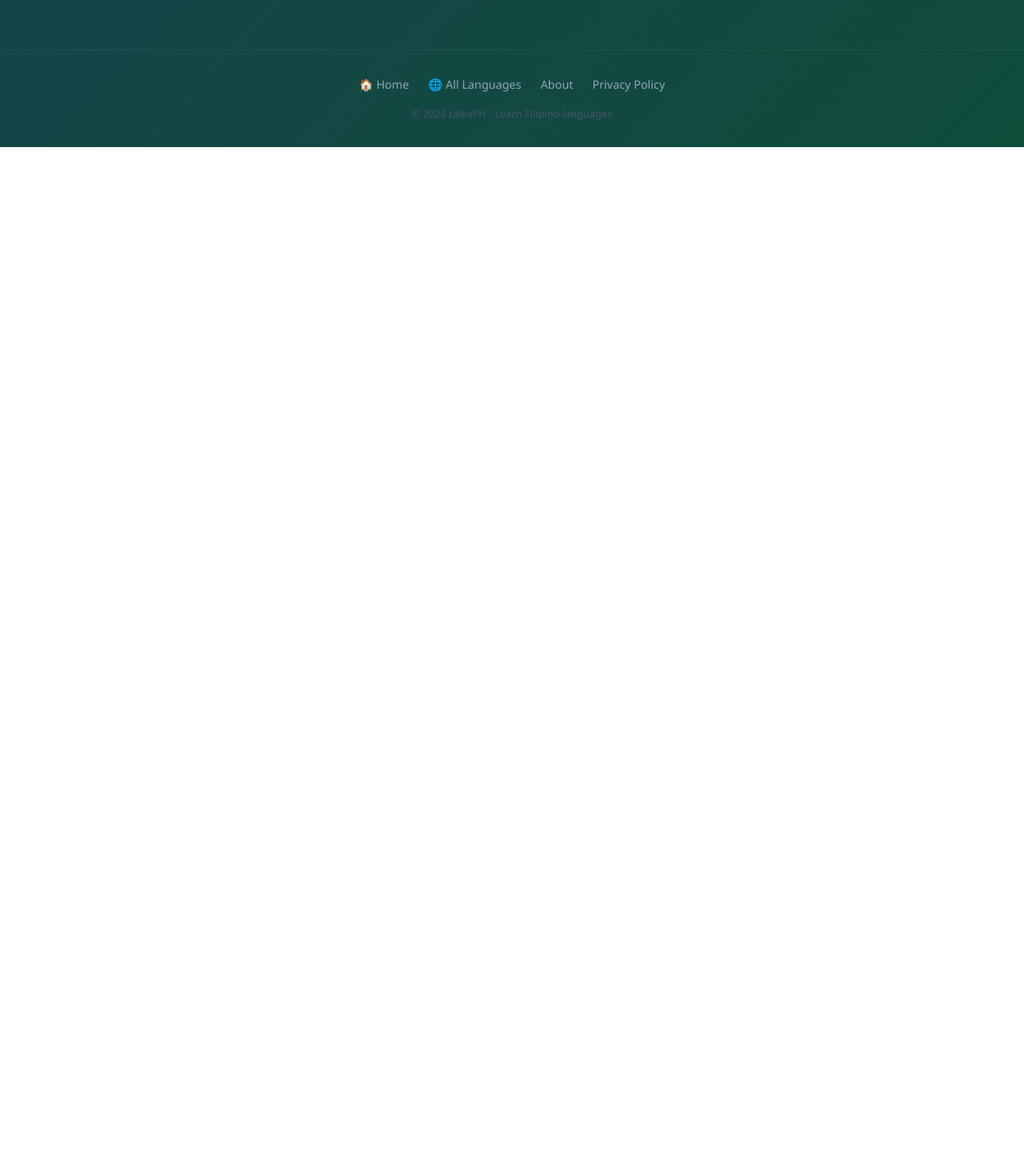
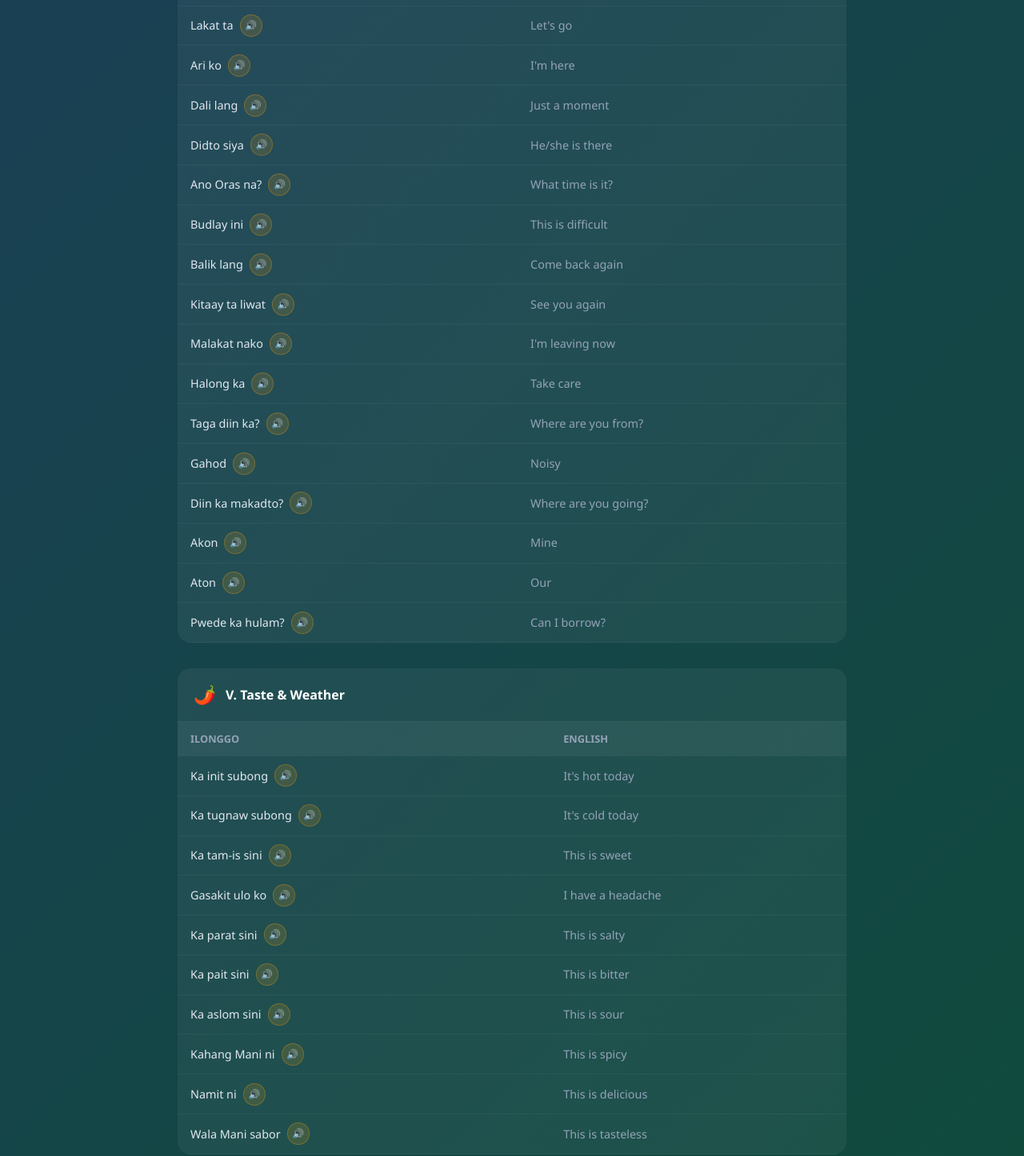
Before and after one commit to schoolprobuddy/talkaph, a Next.js app: page /learn/ilonggo in a window 1280 px wide. Shown: the part 5904-7350 px from the top of the page at 80% size. Before the commit the page ends 6088 px from the top, so only its background shows below. Built offline with nearby package versions, Linux system fonts and the light colour scheme.

Commit message:
Update page.js

```diff
--- a/app/learn/ilonggo/page.js
+++ b/app/learn/ilonggo/page.js
@@ -85,6 +85,35 @@ const AUDIO = {
   "Nalipay ako nga nakilala ta ka": "new_il_adv_003_nalipay_ako.mp3",
   "Kabalo ko maghambal Ilonggo": "new_il_adv_004_kabalo_ko.mp3",
   "Ano ang imo ngalan?": "new_il_adv_005_ano_ang_imo_ngalan.mp3",
+  "Buligi ko palihog": "new_il_custom_buligi_ko_palihog.mp3",
+  "Hulat anay": "new_il_custom_hulat_anay.mp3",
+  "Lakat ta": "new_il_custom_lakat_ta.mp3",
+  "Ari ko": "new_il_custom_ari_ko.mp3",
+  "Dali lang": "new_il_custom_dali_lang.mp3",
+  "Didto siya": "new_il_custom_didto_siya.mp3",
+  "Ano Oras na?": "new_il_custom_ano_oras_na.mp3",
+  "Budlay ini": "new_il_custom_budlay_ini.mp3",
+  "Balik lang": "new_il_custom_balik_lang.mp3",
+  "Kitaay ta liwat": "new_il_custom_kitaay_ta_liwat.mp3",
+  "Malakat nako": "new_il_custom_malakat_nako.mp3",
+  "Halong ka": "new_il_custom_halong_ka.mp3",
+  "Taga diin ka?": "new_il_custom_taga_diin_ka.mp3",
+  "Gahod": "new_il_custom_gahod.mp3",
+  "Diin ka makadto?": "new_il_custom_diin_ka_makadto.mp3",
+  "Akon": "new_il_custom_akon.mp3",
+  "Aton": "new_il_custom_aton.mp3",
+  "Ano Oras": "new_il_custom_ano_oras.mp3",
+  "Pwede ka hulam?": "new_il_custom_pwede_ka_hulam.mp3",
+  "Ka init subong": "new_il_custom_ka_init_subong.mp3",
+  "Ka tugnaw subong": "new_il_custom_ka_tugnaw_subong.mp3",
+  "Ka tam-is sini": "new_il_custom_ka_tam-is_sini.mp3",
+  "Gasakit ulo ko": "new_il_custom_gasakit_ulo_ko.mp3",
+  "Ka parat sini": "new_il_custom_ka_parat_sini.mp3",
+  "Ka pait sini": "new_il_custom_ka_pait_sini.mp3",
+  "Ka aslom sini": "new_il_custom_ka_aslom_sini.mp3",
+  "Kahang Mani ni": "new_il_custom_kahang_mani_ni.mp3",
+  "Namit ni": "new_il_custom_namit_ni.mp3",
+  "Wala Mani sabor": "new_il_custom_wala_mani_sabor.mp3",
 };
 
 function playAudio(phrase) {
@@ -160,6 +189,38 @@ const LESSONS = {
       ["Diretso lang","Go straight"],
       ["Malapit lang","It's just nearby"],
       ["Ano ka layo?","How far is it?"],
+    ]},
+    { id: "il-a4", title: "IV. Common Phrases", icon: "🗨️", hasFormal: false, rows: [
+      ["Buligi ko palihog","Please, help me"],
+      ["Hulat anay","Wait a moment"],
+      ["Lakat ta","Let's go"],
+      ["Ari ko","I'm here"],
+      ["Dali lang","Just a moment"],
+      ["Didto siya","He/she is there"],
+      ["Ano Oras na?","What time is it?"],
+      ["Budlay ini","This is difficult"],
+      ["Balik lang","Come back again"],
+      ["Kitaay ta liwat","See you again"],
+      ["Malakat nako","I'm leaving now"],
+      ["Halong ka","Take care"],
+      ["Taga diin ka?","Where are you from?"],
+      ["Gahod","Noisy"],
+      ["Diin ka makadto?","Where are you going?"],
+      ["Akon","Mine"],
+      ["Aton","Our"],
+      ["Pwede ka hulam?","Can I borrow?"],
+    ]},
+    { id: "il-a5", title: "V. Taste & Weather", icon: "🌶️", hasFormal: false, rows: [
+      ["Ka init subong","It's hot today"],
+      ["Ka tugnaw subong","It's cold today"],
+      ["Ka tam-is sini","This is sweet"],
+      ["Gasakit ulo ko","I have a headache"],
+      ["Ka parat sini","This is salty"],
+      ["Ka pait sini","This is bitter"],
+      ["Ka aslom sini","This is sour"],
+      ["Kahang Mani ni","This is spicy"],
+      ["Namit ni","This is delicious"],
+      ["Wala Mani sabor","This is tasteless"],
     ]},
   ],
 };
```
